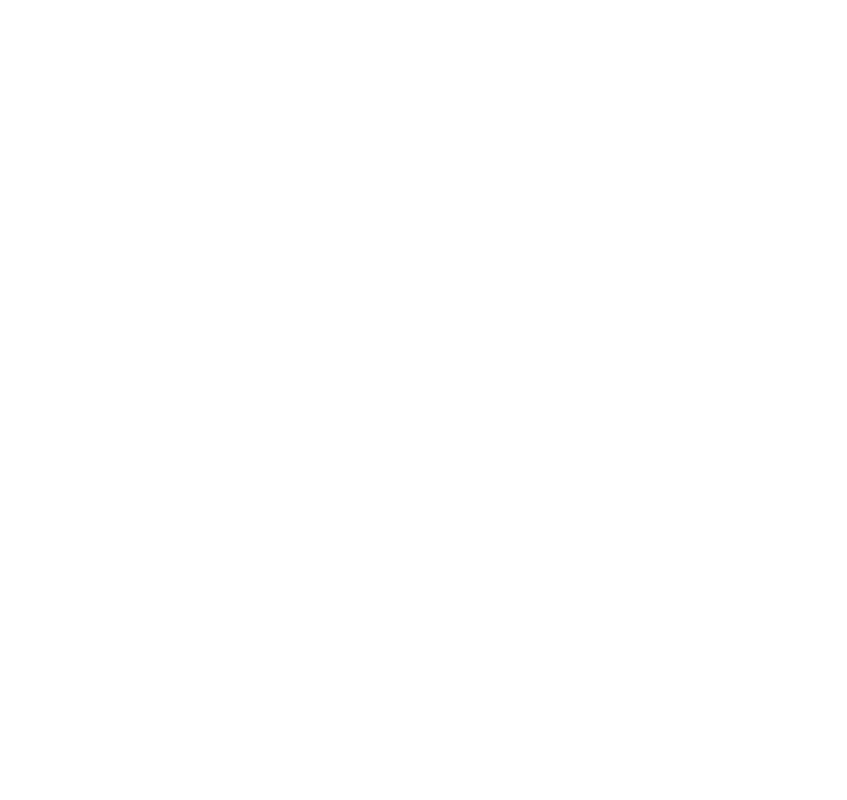
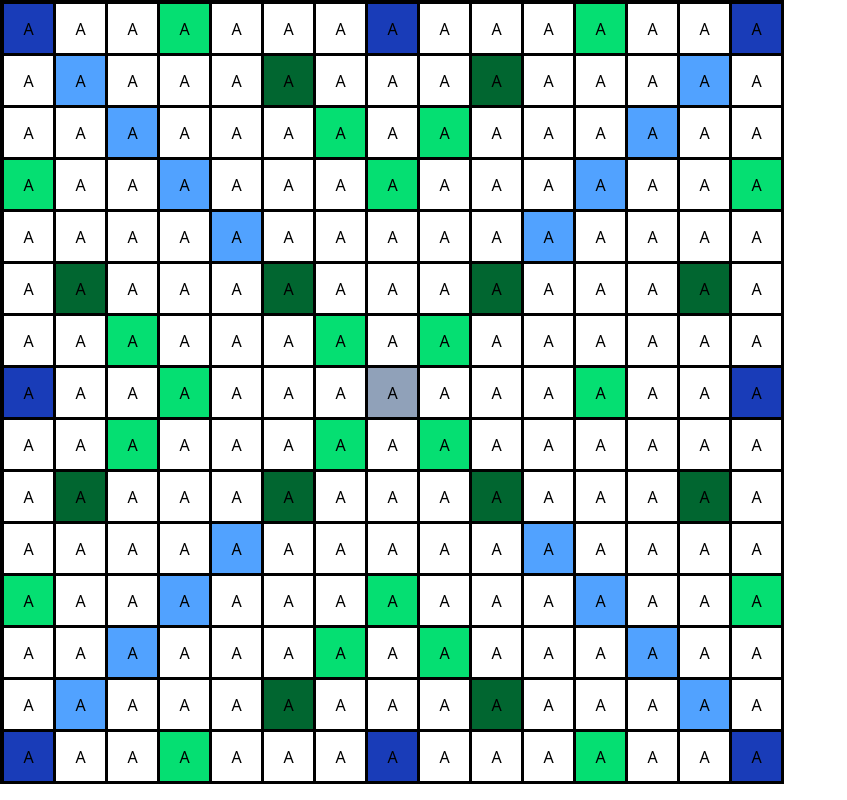
Before and after one commit to zapalblizh/Lexitron, a React (Vite) app: page / in a window 1280 px wide. Shown: the whole page, without its empty margins (0-847 px from the left). Built offline with nearby package versions, Linux system fonts and the light colour scheme.

Commit message:
Implement Board Component Logic with multipliers
Replaced App with Board as the main component and added a 15x15 grid logic. Integrated multipliers for bonus tiles and styled tiles with CSS. Introduced new files for points and multipliers to support grid functionality.

```diff
--- /dev/null
+++ b/src/assets/_data/multipliers.js
@@ -0,0 +1,37 @@
+export default {
+    lTwoObj: {
+        0: [3, 11],
+        2: [6, 8],
+        3: [0, 7, 14],
+        6: [2, 6, 8],
+        7: [3, 11],
+        8: [2, 6, 8],
+        11: [0, 7, 14],
+        12: [6, 8],
+        14: [3, 11]
+    },
+
+    lThreeObj: {
+        1: [5, 9],
+        5: [1, 5, 9, 13],
+        9: [1, 5, 9, 13],
+        13: [5, 9]
+    },
+
+    wTwoObj: {
+        1: [1, 13],
+        2: [2, 12],
+        3: [3, 11],
+        4: [4, 10],
+        10: [4, 10],
+        11: [3, 11],
+        12: [2, 12],
+        13: [1, 13]
+    },
+
+    wThreeObj: {
+        0: [0, 7, 14],
+        7: [0, 14],
+        14: [0, 7, 14]
+    }
+};
--- a/src/assets/css/main.css
+++ b/src/assets/css/main.css
@@ -9,12 +9,19 @@
     --container-copy-xl: 75ch;
     --container-copy-2xl: 85ch;
 
+    --tile-default: 20px;
+    --tile-sm: 28px;
+    --tile-md: 36px;
+    --tile-lg: 44px;
+    --tile-xl: 52px;
+    --tile-2xl: 60px;
+
     --color-transparent: transparent;
     --color-current: currentColor;
     --color-inherit: inherit;
     --color-white: #fff;
     --color-black: #000;
-
+    --bg-red: red;
 
 }
 
@@ -22,4 +29,26 @@
     .container {
         @apply max-w-(--breakpoint-2xl) mx-auto;
     }
+
+    .tile {
+        @apply size-[var(--tile-default)] sm:size-[var(--tile-sm)] md:size-[var(--tile-md)]
+        lg:size-[var(--tile-lg)] xl:size-[var(--tile-xl)] 2xl:size-[var(--tile-2xl)];
+        @apply border border-2 border-r border-b flex justify-center items-center;
+    }
+
+    .lx2 {
+        @apply bg-green-400;
+    }
+    .lx3 {
+        @apply bg-green-800;
+    }
+    .wx2 {
+        @apply bg-blue-400;
+    }
+    .wx3 {
+        @apply bg-blue-800;
+    }
+    .center {
+        @apply bg-slate-400;
+    }
 }
--- /dev/null
+++ b/src/assets/js/Board.jsx
@@ -0,0 +1,43 @@
+import '../css/main.css'
+import Tile from "./Tile.jsx";
+import multipliers from "../_data/multipliers.js";
+
+function Board() {
+
+  let grid = Array.from(
+      {length: 15}, () => Array(15).fill(null)
+  );
+
+  const typesMulti = ["lx2", "lx3", "wx2", "wx3"];
+
+  let i = 0;
+  for (let multi in multipliers) {
+    ApplyMultipliers(multipliers[multi], typesMulti[i], grid);
+
+    i++;
+  }
+
+  grid[7][7] = <Tile bonus="center" />;
+
+  // Fill remaining null cells with normal tiles
+  grid = grid.map((row) =>
+      row.map((cell) => cell === null ? <Tile /> : cell)
+  );
+
+  return (
+      <>
+        <div className="grid inline-grid grid-cols-15 border border-2">
+          {grid}
+        </div>
+      </>
+  );
+}
+
+function ApplyMultipliers(obj, value, grid) {
+  for (let row in obj) {
+    for (let col of obj[row]) {
+      grid[row][col] = <Tile bonus={value} />;
+    }
+  }
+}
+export default Board;
--- /dev/null
+++ b/src/assets/js/Tile.jsx
@@ -0,0 +1,14 @@
+import '../css/main.css'
+
+function Tile({ bonus = ""}) {
+
+    return (
+        <>
+            <div className={`tile ${bonus}`}>
+                <button className="" >A</button>
+            </div>
+        </>
+    )
+}
+
+export default Tile
--- a/src/assets/js/main.jsx
+++ b/src/assets/js/main.jsx
@@ -1,9 +1,9 @@
 import { StrictMode } from 'react'
 import { createRoot } from 'react-dom/client'
-import App from './App.jsx'
+import Board from './Board.jsx'
 
 createRoot(document.getElementById('root')).render(
   <StrictMode>
-    <App />
+    <Board />
   </StrictMode>,
 )
--- /dev/null
+++ b/src/assets/js/points.js
@@ -0,0 +1,11 @@
+export default {
+    points: {
+        1: ['E','A','O','T','I','N','R','S','L','U'],
+        2: ['D','G'],
+        3: ['C','M','B','P'],
+        4: ['H','F','W','Y','V'],
+        5: 'K',
+        8: ['J', 'X'],
+        10: ['Q','Z']
+    }
+}
```
Also changed, not shown: src/assets/js/App.jsx (deleted, +0 -13 lines).
